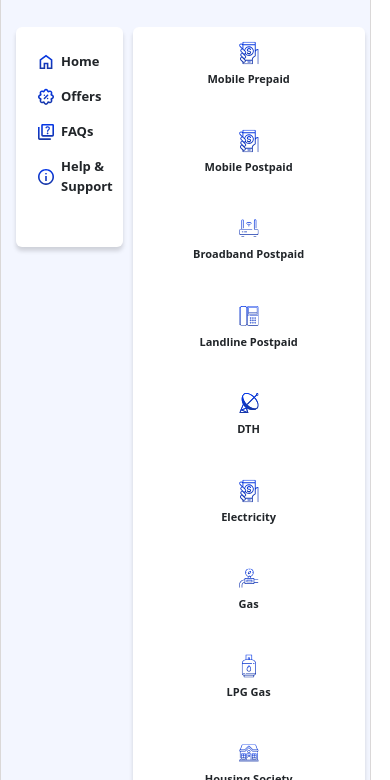
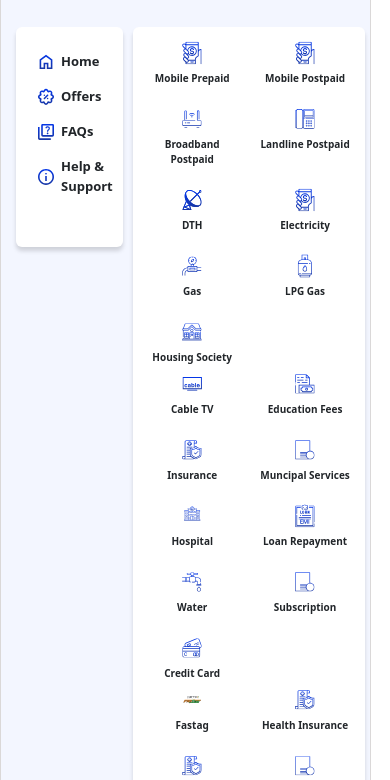
Before and after one commit to anbumani12/Figma-task, a website: page index.html in a window 390 px wide. Shown: the part 64-844 px from the top of the page. Drawn offline with nearby package versions, Linux system fonts and the light colour scheme.

Commit message:
css updated

```diff
--- a/style.css
+++ b/style.css
@@ -169,7 +169,7 @@ body {
   font-weight: 600;
   margin-left: -5px;
 }
-
+/*
 .content-right {
   background-color: #fff;
   width: 80%;
@@ -238,8 +238,95 @@ body {
   .menu-items {
     justify-content: flex-start;
   }
+} */
+
+
+.content-right {
+  background-color: #fff;
+  width: 80%;
+  min-height: auto;
+  border-radius: 6px;
+  flex: 7;
+  display: flex;
+  flex-direction: column;
+  box-shadow: 0px 4px 4px 0px #00000026;
+  padding: 10px;
+  padding-bottom: 20px;
+  transition: all 0.3s ease;
 }
 
+
+.menu-items {
+  display: grid;
+  grid-template-columns: repeat(auto-fill, minmax(100px, 1fr));
+  gap: 40px;
+  justify-items: center;
+  padding: 3px;
+}
+
+.menu-item {
+  display: flex;
+  flex-direction: column;
+  align-items: center;
+  text-align: center;
+}
+
+.menu-item img {
+  margin-bottom: 5px;
+  object-fit: contain;
+  display: block;
+}
+
+.menu-item span {
+  font-size: 11px;
+  font-weight: 600;
+}
+
+
+@media (max-width: 1200px) {
+  .content-left {
+    max-width: 15%;
+  }
+
+  .content-right {
+    flex: 6;
+    width: 85%;
+  }
+}
+
+@media (max-width: 992px) {
+  .content-left {
+    max-width: 20%;
+  }
+
+  .content-right {
+    flex: 5;
+    width: 90%;
+  }
+}
+
+@media (max-width: 768px) {
+  .content-left,
+  .content-right {
+    max-width: 100%;
+  }
+
+  .menu-items {
+    justify-content: flex-start;
+  }
+}
+
+
+@media (max-width: 480px) {
+  .menu-items {
+    grid-template-columns: repeat(auto-fill, minmax(80px, 1fr));
+    gap: 20px;
+  }
+
+  .menu-item span {
+    font-size: 10px;
+  }
+}
 .footer {
   background-color: white;
   padding: 10px;
```
